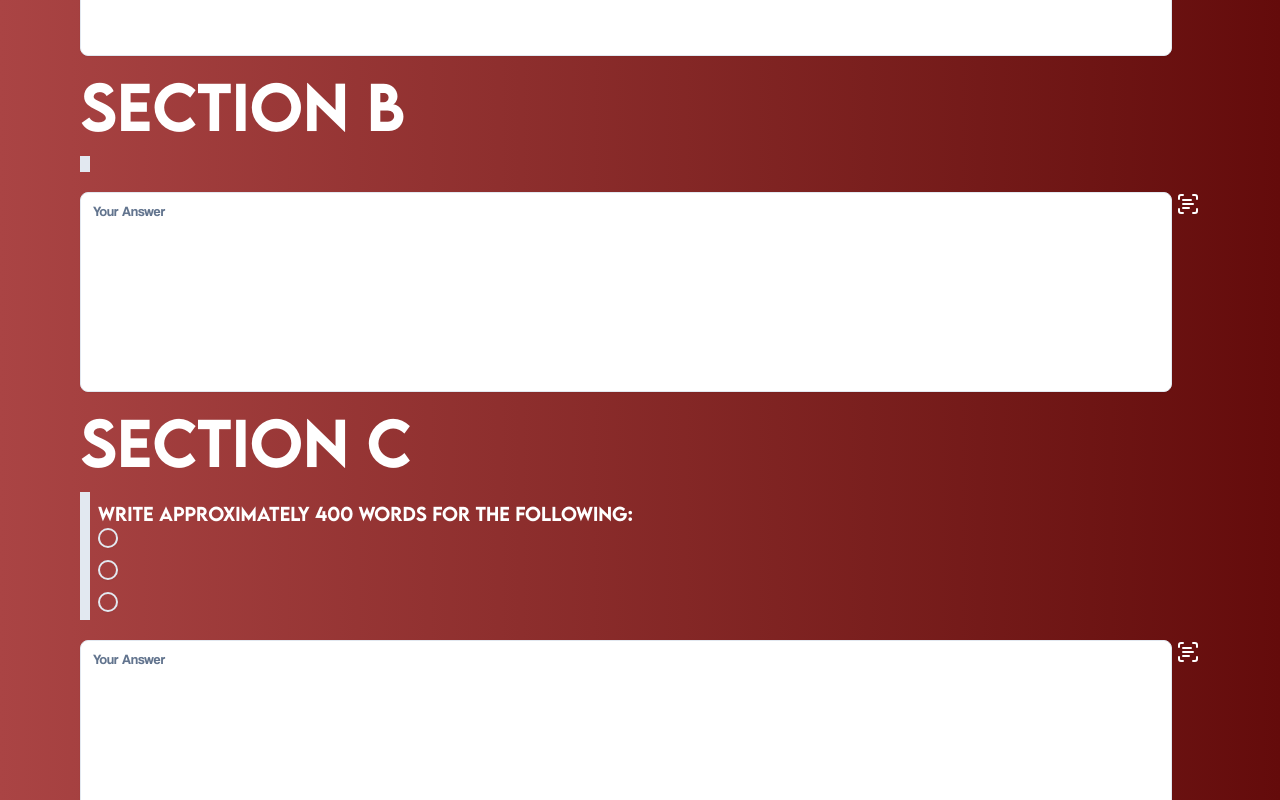
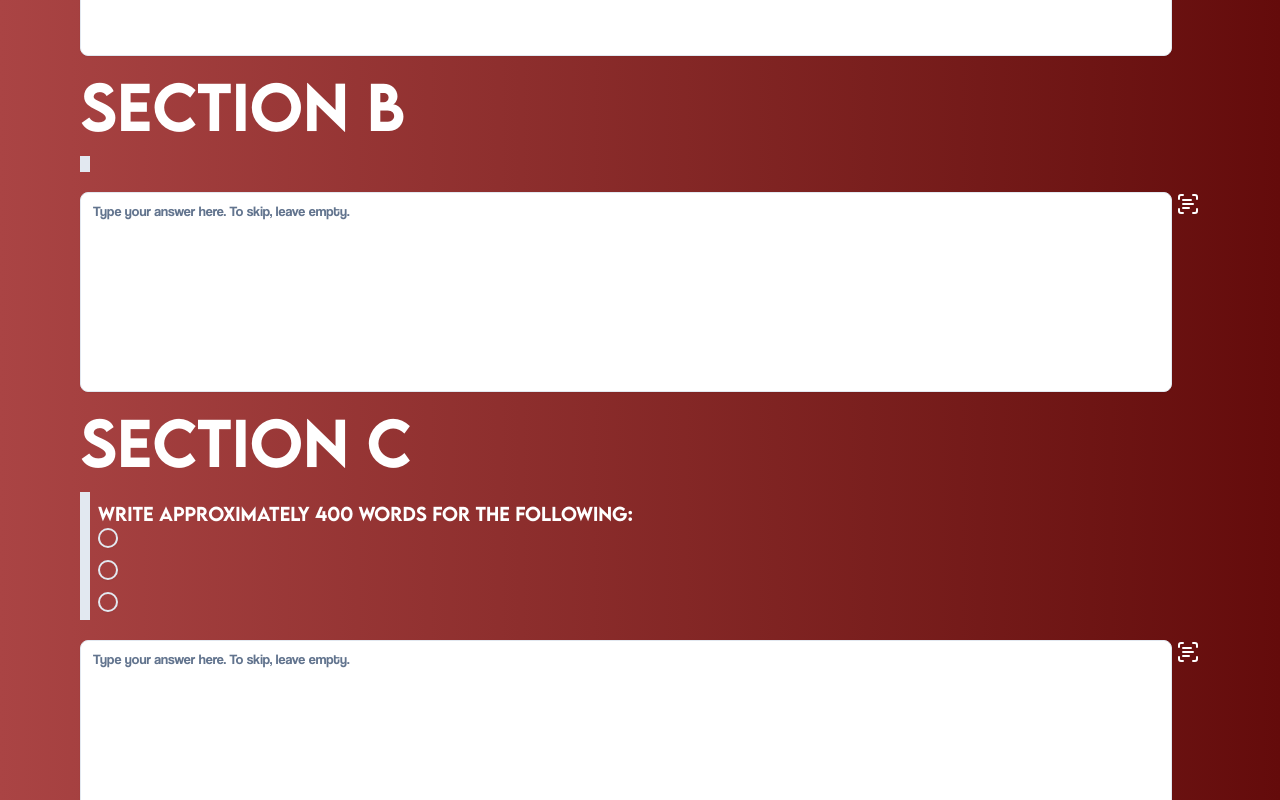
Before and after one commit to anonymouslyanonymous1/Marking-Companion, a Next.js app: page /exam/1 in a window 1280 px wide. Shown: the part 2000-2800 px from the top of the page. Built offline with nearby package versions, Linux system fonts and the light colour scheme; no server answers.

Commit message:
Update answer.jsx

```diff
--- a/src/components/ui/answer.jsx
+++ b/src/components/ui/answer.jsx
@@ -49,7 +49,7 @@ function Answer(props){
             <div className="flex flex-col gap-2 w-full">
                 <Input disabled={input} id={props.qn} type="file" accept=".png, .jpg, .jpeg" multiple className="hidden" onChange={handleFileInput}/>
                 <div className="flex items-start gap-1">
-                    <Textarea className="bg-white resize-none text-black w-full h-[200px]" placeholder="Your Answer" value={sessionData} onChange={updateResponse}/>
+                    <Textarea className="bg-white resize-none text-black w-full h-[200px]" placeholder="Type your answer here. To skip, leave empty." value={sessionData} onChange={updateResponse}/>
                     <Label htmlFor={props.qn} className="cursor-pointer">{icon}</Label>
                 </div>
             </div>
@@ -64,7 +64,7 @@ function Answer(props){
                 <div className="flex flex-col gap-2 w-full">
                     <Input disabled={input} id={props.qn} type="file" accept=".png, .jpg, .jpeg" multiple className="hidden" onChange={handleFileInput}/>
                     <div className="flex items-start gap-1">
-                        <Textarea className="bg-white resize-none text-black w-full h-[200px]" placeholder="Your Answer" value={sessionData} onChange={updateResponse}/>
+                        <Textarea className="bg-white resize-none text-black w-full h-[200px]" placeholder="Type your answer here. To skip, leave empty." value={sessionData} onChange={updateResponse}/>
                         <Label htmlFor={props.qn} className="cursor-pointer">{icon}</Label>
                     </div>
                 </div>
```
